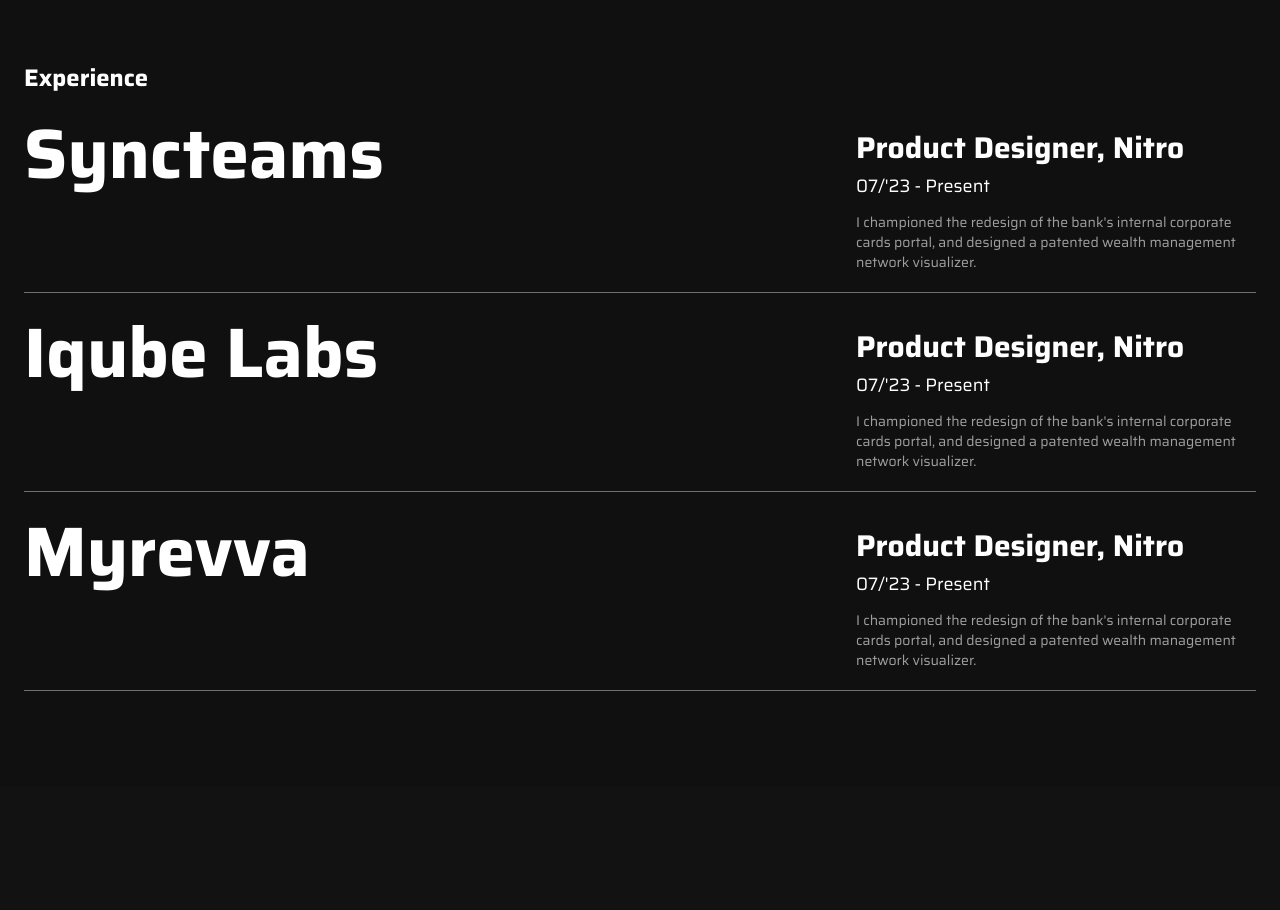
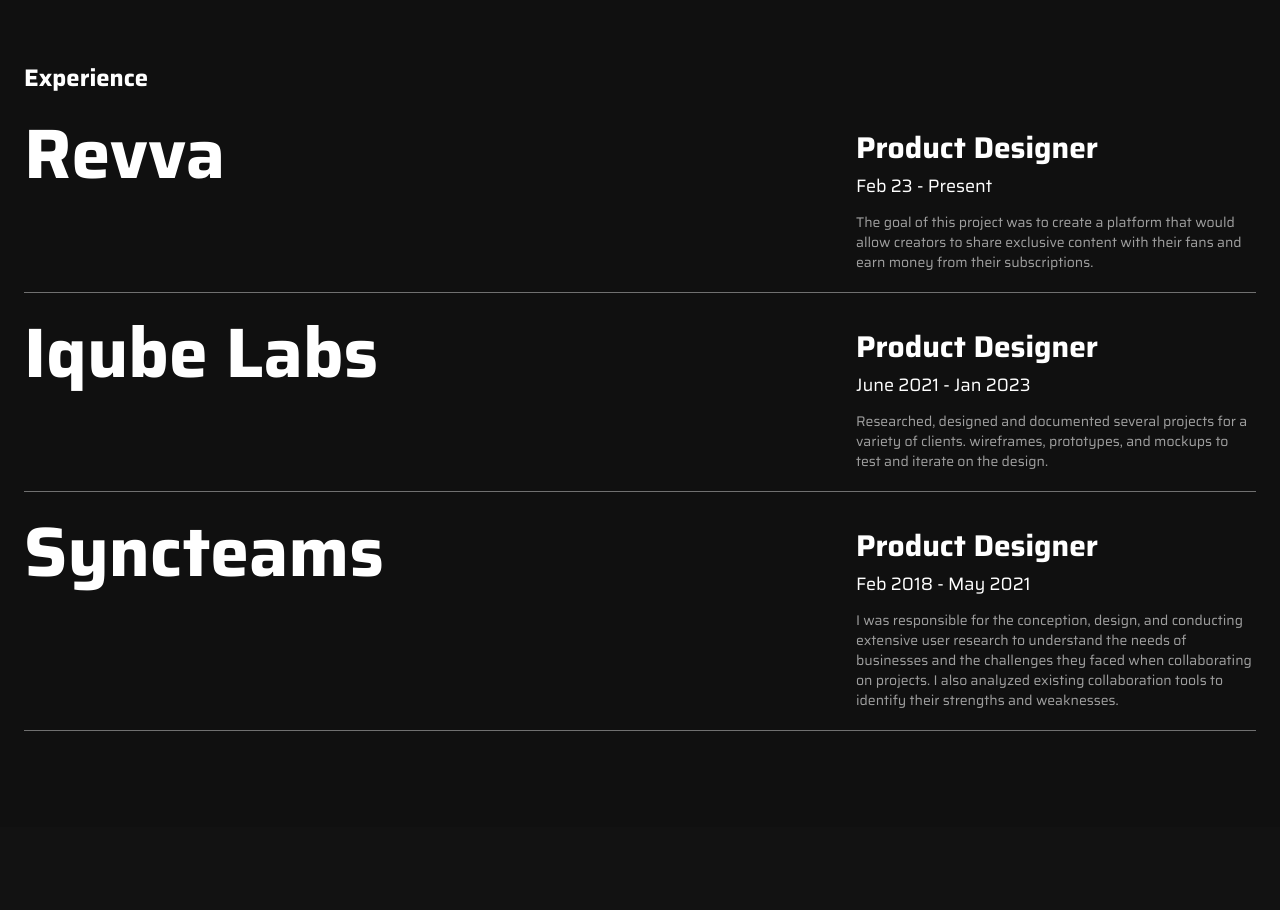
Before and after one commit to Kenedavies/portfolio, a React (Vite) app: page / in a window 1280 px wide. Shown: the part 1560-2470 px from the top of the page. Built offline with nearby package versions, Linux system fonts and the light colour scheme.

Commit message:
experience

```diff
--- a/src/layouts/Home/Experience.tsx
+++ b/src/layouts/Home/Experience.tsx
@@ -1,24 +1,24 @@
 const experienceList = [
   {
-    company: "Syncteams",
-    title: "Product Designer, Nitro",
-    time: "07/'23 - Present",
+    company: "Revva",
+    title: "Product Designer",
+    time: "Feb 23 - Present",
     content:
-      "I championed the redesign of the bank's internal corporate cards portal, and designed a patented wealth management network visualizer.",
+      "The goal of this project was to create a platform that would allow creators to share exclusive content with their fans and earn money from their subscriptions.",
   },
   {
     company: "Iqube Labs",
-    title: "Product Designer, Nitro",
-    time: "07/'23 - Present",
+    title: "Product Designer",
+    time: "June 2021 - Jan 2023",
     content:
-      "I championed the redesign of the bank's internal corporate cards portal, and designed a patented wealth management network visualizer.",
+      "Researched, designed and documented several projects for a variety of clients. wireframes, prototypes, and mockups to test and iterate on the design.",
   },
   {
-    company: "Myrevva",
-    title: "Product Designer, Nitro",
-    time: "07/'23 - Present",
+    company: "Syncteams",
+    title: "Product Designer",
+    time: "Feb 2018 - May 2021",
     content:
-      "I championed the redesign of the bank's internal corporate cards portal, and designed a patented wealth management network visualizer.",
+      "I was responsible for the conception, design, and conducting extensive user research to understand the needs of businesses and the challenges they faced when collaborating on projects. I also analyzed existing collaboration tools to identify their strengths and weaknesses.",
   },
 ];
 
```
